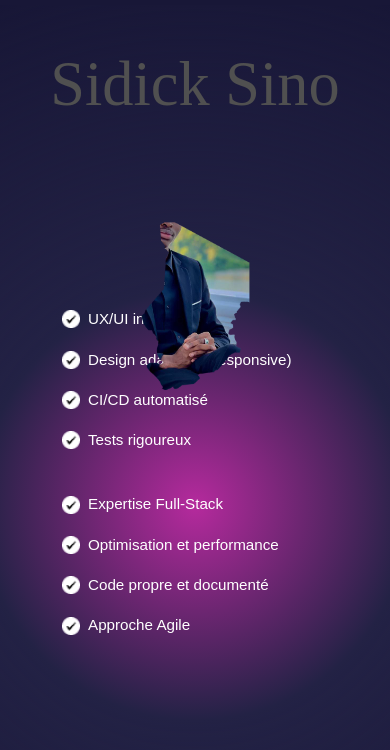
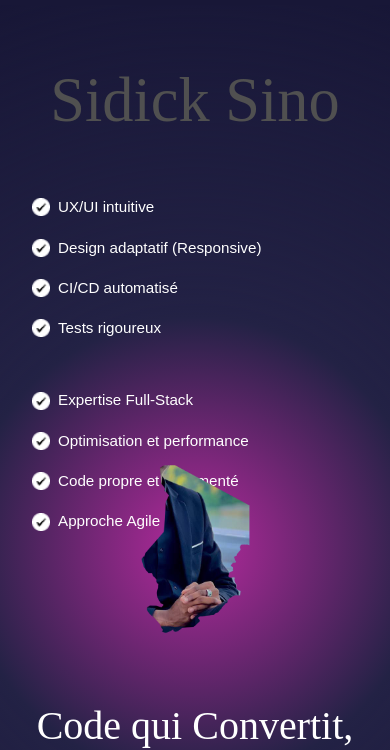
Before and after one commit to sidicksino/SidickPortfolio, a React (Vite) app: page / in a window 390 px wide. Shown: the part 2394-3144 px from the top of the page. Built offline with nearby package versions, Linux system fonts and the light colour scheme; a web font is replaced by a local one.

Commit message:
fix error Could not resolve fixing responsibility on mobile 3

```diff
--- a/src/components/art/Art.css
+++ b/src/components/art/Art.css
@@ -127,39 +127,51 @@
   opacity: 1;
 }
 
-/* ===== RESPONSIVE ===== */
+/* ===== RESPONSIVE FIXES (Mobile: Max 768px) ===== */
 @media (max-width: 768px) {
-  #art{
-    padding: 3rem 1rem;
-    position: relative;
-    min-height: auto;
+  #art {
+    padding: 4rem 1rem;
+    min-height: 100vh; /* Garder min-height pour l'effet de pin de GSAP */
   }
+
+  /* Centrer les listes et les faire s'empiler */
   #art .content {
     flex-direction: column;
-    margin-top: 12rem;
+    margin-top: 4rem; /* Réduire la marge pour que les listes soient visibles */
+    gap: 3rem;
   }
 
+  /* S'assurer que les listes prennent toute la largeur en mobile */
+  #art ul {
+    width: 100%;
+    align-items: flex-start;
+    padding: 0 1rem;
+  }
+
+  /* Fixer la largeur du texte de liste (écrase le w-60 du JSX) */
+  #art li p {
+    max-width: 90vw;
+    width: auto;
+  }
+
+  /* Centrer l'image verticalement */
   #art .cocktail-img {
     width: 100%;
     height: 50vh;
-    top: 30%;
+    top: 50%;
+    transform: translate(-50%, -50%);
   }
 
+  /* Centrer le texte masqué en bas */
   #masked-content {
-    bottom: 12rem;
-  }
-}
-
-@media (max-width: 480px) {
-  #art{
-    padding: -5rem -5rem;
-  }
-  #art .cocktail-img {
-    height: 40vh;
-    top: 30%;
+    position: relative; /* Le sortir du flux pour éviter les chevauchements */
+    bottom: auto;
+    left: auto;
+    transform: none;
+    margin-top: 4rem;
+    padding: 0 1rem;
+    max-width: 100%;
   }
 
-  #masked-content {
-    bottom: 10rem;
-  }
+  /* Retirer le bloc 480px, car il introduisait des paddings négatifs incorrects */
 }
--- a/src/components/art/Art.jsx
+++ b/src/components/art/Art.jsx
@@ -8,12 +8,12 @@ const Art = () => {
  const isMobile = useMediaQuery({ maxWidth: 767 });
 
  useGSAP(() => {
-	const start = isMobile ? 'top 20%' : 'top top';
+	const start = isMobile ? 'top top' : 'top top';
 
 	const maskTimeline = gsap.timeline({
      scrollTrigger: {
         trigger: '#art',
-		start,
+        start, // Utilise 'top top' en desktop et mobile
         end: 'bottom center',
         scrub: 1.5,
         pin: true
```
Lines whose indentation alone changed are shown as unchanged.
